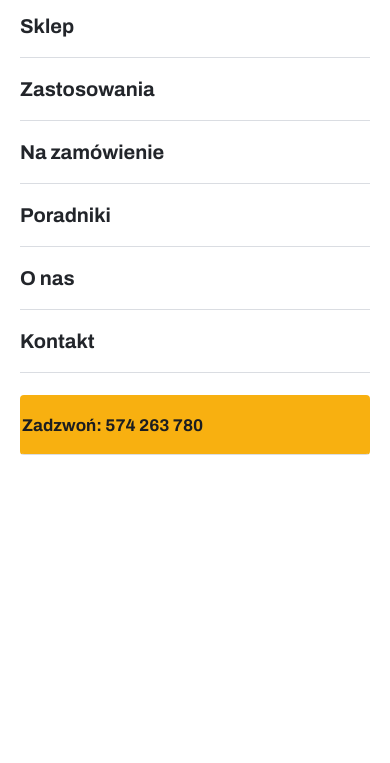
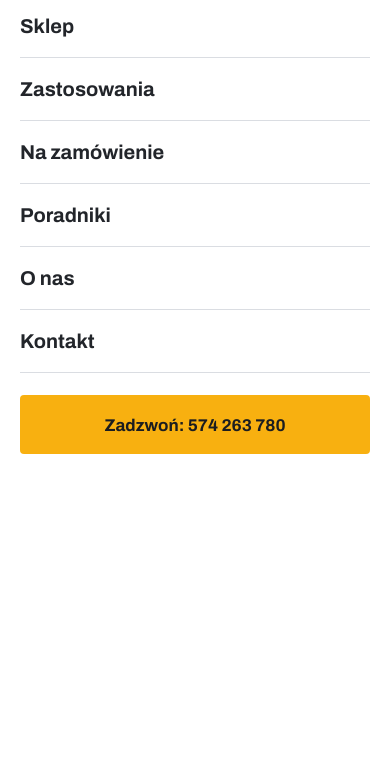
Before and after one commit to Disaster26/fabrykadrutu-koncepcja, a plain HTML site: page index.html in a window 390 px wide. Both pictures are taken after a click on the button "Otwórz menu". Shown: the part 81-844 px from the top of the page. Drawn offline with Linux system fonts and the light colour scheme.

Commit message:
Przycisk telefonu w menu mobilnym wyśrodkowany

```diff
--- a/index.html
+++ b/index.html
@@ -48,7 +48,7 @@ h3{font-size:19px;font-weight:700}
 @media (max-width:1100px){.menu,.top-tel,.top .btn{display:none}.burger{display:block}.tel-ik{display:flex;align-items:center;justify-content:center;width:46px;height:46px;border-radius:4px;background:var(--zolty);margin-left:auto}.burger{margin-left:4px}.top .w{gap:8px;height:64px}.logo img{width:128px}}
 .panel{display:none;position:fixed;left:0;right:0;top:64px;bottom:0;background:#fff;z-index:49;padding:12px 20px 32px;overflow:auto}
 .panel a{display:block;padding:15px 0;border-bottom:1px solid var(--linia);font-weight:700;font-size:20px;text-decoration:none}
-.panel .btn{margin-top:22px;width:100%;font-size:17px}
+.panel .btn{display:flex;border-bottom:0;margin-top:22px;width:100%;font-size:17px}
 body.otw .panel{display:block}
 body.otw .burger span:nth-child(1){transform:translateY(8px) rotate(45deg)}
 body.otw .burger span:nth-child(2){opacity:0}
```
